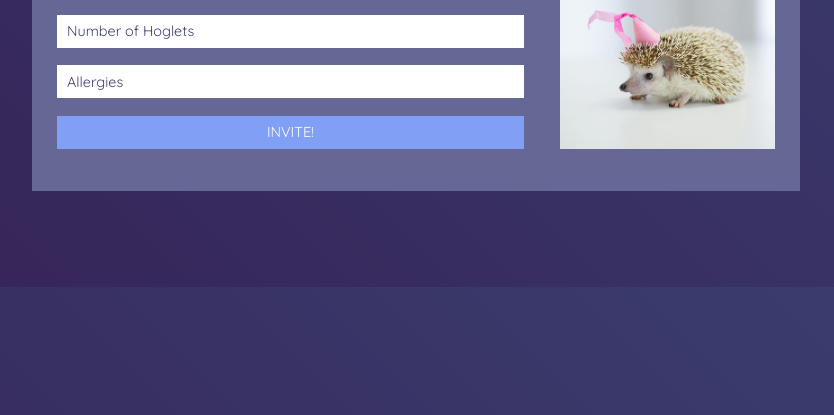
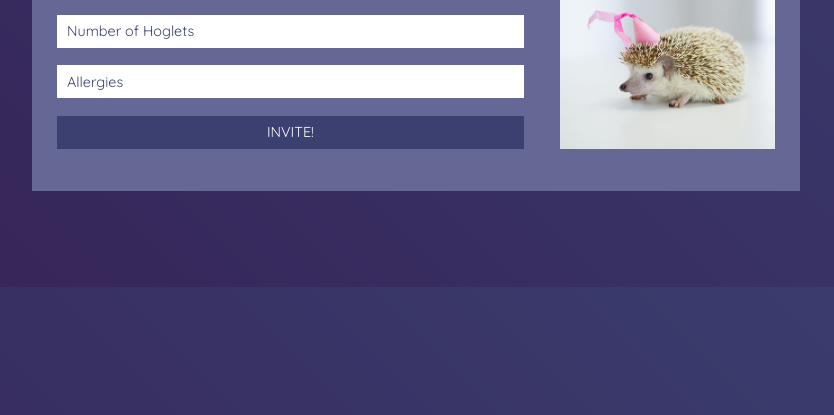
Before and after one commit to teresa-m-knowles/fetch-hedgehog-party, a website: page public/index.html in a window 1280 px wide. Shown: the part 385-800 px from the top of the page, without its empty margins (224-1058 px from the left). Drawn offline with nearby package versions, Linux system fonts and the light colour scheme.

Commit message:
Update button color for access

```diff
--- a/public/styles.css
+++ b/public/styles.css
@@ -115,7 +115,7 @@ input::placeholder {
 }
 
 #invite-btn {
-  background-color: #7fa0f4;
+  background-color: #3b4071;
   color: #fff;
   transition: all 0.5s;
   text-transform: uppercase;
@@ -123,5 +123,5 @@ input::placeholder {
 }
 
 #invite-btn:hover {
-  background-color: #5e7dcf;
+  background-color: #362256;
 }
```
